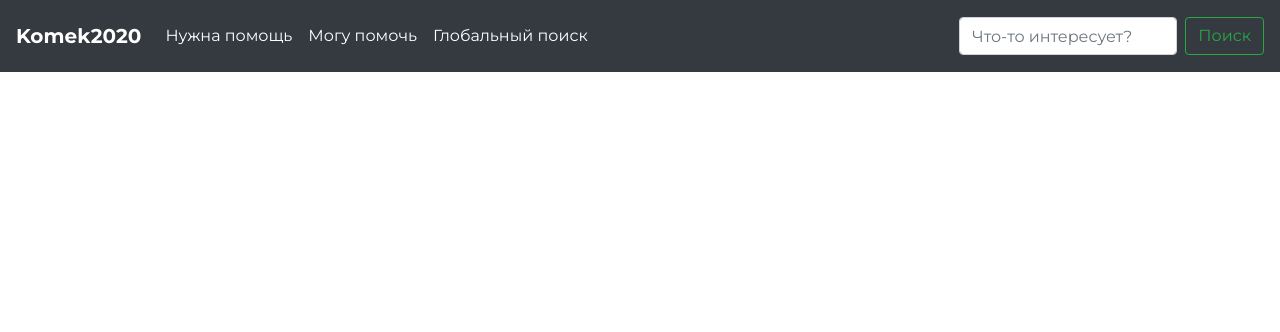
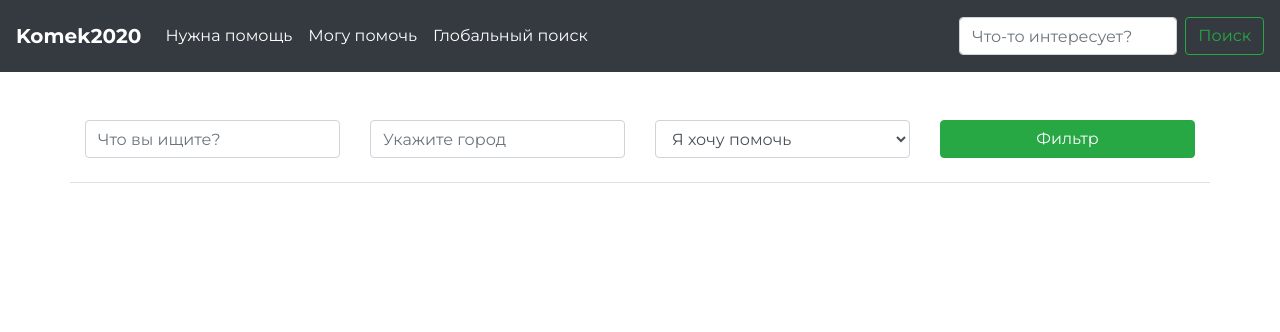
Before and after one commit to FoxyChmoxy/komek2020, a Flask app: page /global in a window 1280 px wide. Shown: the top 332 px of the page. Run offline with Flask 2, Linux system fonts and the light colour scheme; data that the repository does not hold is empty; some libraries are stand-ins or nearby versions.

Commit message:
filter system

```diff
--- a/app/routes.py
+++ b/app/routes.py
@@ -38,14 +38,18 @@ def global_app():
     is_giver = request.args.get('is_giver')
 
     result = Komek.query.all()
+    form = {'service':'', 'city':'', 'is_giver':''}
 
-    if city is not None:
+    if city is not None and city != '':
         result = [obj for obj in result if obj.city == city.lower()]
+        form['city'] = city
 
-    if is_giver is not None:
+    if is_giver is not None and is_giver != '':
         result = [obj for obj in result if obj.is_giver == (is_giver == 'True')]
+        form['is_giver'] = (is_giver == 'True')
 
-    if service is not None:
+    if service is not None and service != '':
         result = [obj for obj in result if service in obj.service]
+        form['service'] = service
 
-    return render_template('global.html', title='Глобальный поиск', helps=result)
+    return render_template('global.html', title='Глобальный поиск', helps=result, form=form)
--- a/app/templates/base.html
+++ b/app/templates/base.html
@@ -33,6 +33,7 @@
               </ul>
               <form action="{{ url_for('global_app') }}" method="get" class="form-inline my-2 my-lg-0">
                 <input name="service" id="service" class="form-control mr-sm-2" type="search" placeholder="Что-то интересует?" aria-label="Search">
+                <input name="is_giver" id="is_giver" value="True" type="hidden">
                 <input class="btn btn-outline-success my-2 my-sm-0" type="submit" value="Поиск" />
               </form>
             </div>
--- a/app/templates/global.html
+++ b/app/templates/global.html
@@ -1,6 +1,30 @@
 {% extends "base.html" %}
 
 {% block content %}
+        <form action="">
+            <div class="row mt-5 border-bottom pb-4 mb-4">
+                <div class="col-md-3">
+                    <input id="service" name="service" type="text" class="form-control" placeholder="Что вы ищите?" value="{{ form['service'] }}">
+                </div>
+                <div class="col-md-3">
+                    <input id="city" name="city" type="text" class="form-control" placeholder="Укажите город" value="{{ form['city'] }}">
+                </div>
+                <div class="col-md-3">
+                    <select id="is_giver" name="is_giver" class="form-control">
+                        {% if form['is_giver'] %}
+                            <option selected value="True">Мне нужна помощь</option>
+                            <option value="False">Я хочу помочь</option>
+                        {% else %}
+                            <option value="True">Мне нужна помощь</option>
+                            <option selected value="False">Я хочу помочь</option>
+                        {% endif %}
+                    </select>
+                </div>
+                <div class="col-md-3">
+                    <input type="submit" value="Фильтр" class="btn btn-success btn-block">
+                </div>
+            </div>
+        </form>
     <ul>
     {% for help in helps %}
         <li>{{ help.name }}</li>
```
